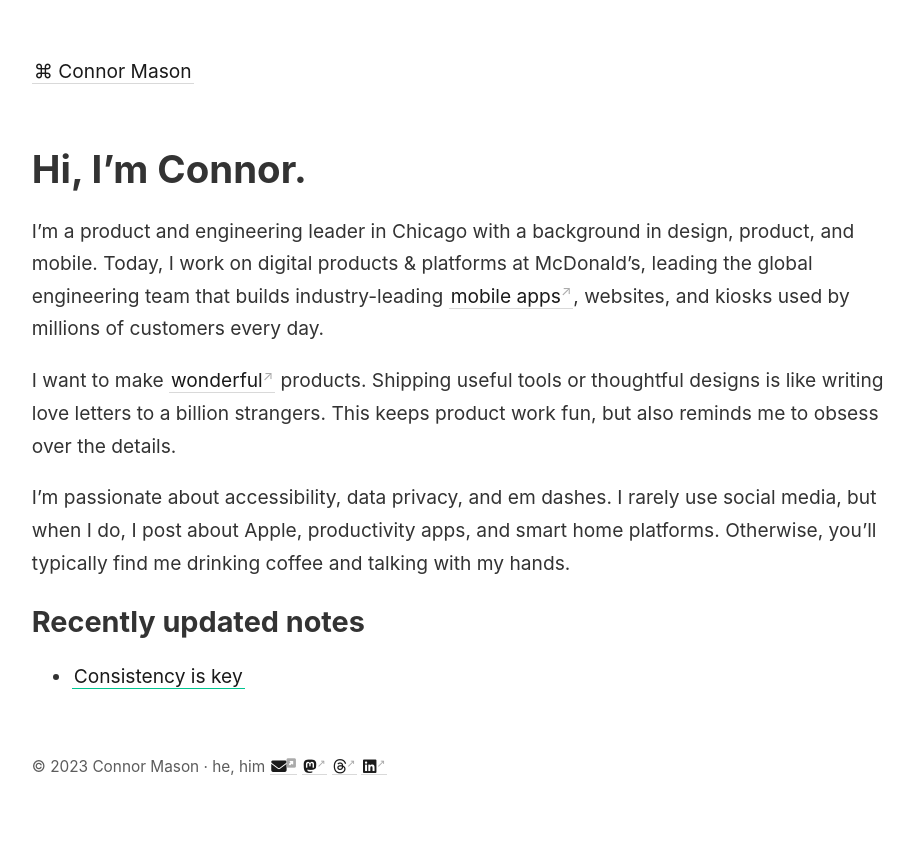
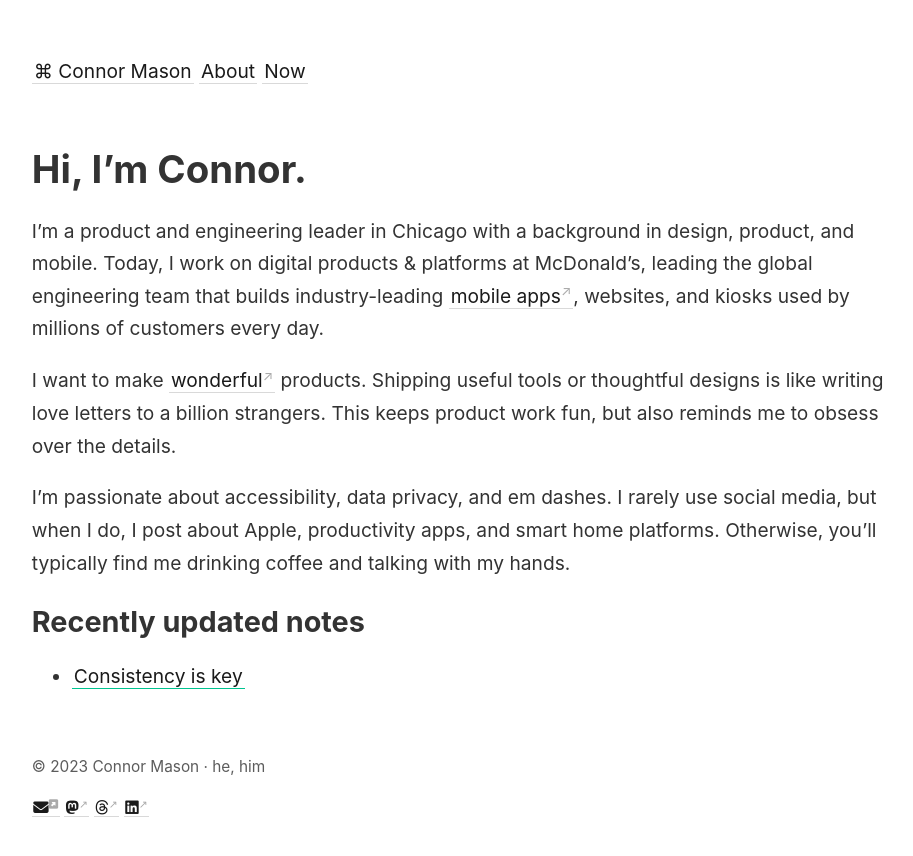
Before and after one commit to conmas/site, a Jekyll site: the page built from _pages/index.md, in a window 1280 px wide. Shown: the top 856 px of the page, without its empty margins (45-958 px from the left). Built offline with Jekyll 4.4.1, drawn with Linux system fonts in a browser that asks for light colours; nearby versions of some CDN libraries.

Commit message:
Navigation changes

```diff
--- a/_includes/footer.html
+++ b/_includes/footer.html
@@ -1,11 +1,7 @@
-<p>© 2023 Connor Mason  ·  he, him
-	<span style="text-align: right">
-		<script>
-			n='connor';d='mason';t='me';
-			document.write('<a href="mailto:'+n+'@'+d+'.'+t+'" class="fa-solid fa-envelope"></a>');
-		</script>
-		<a href="https://hachyderm.io/@connor" rel="me" class="fa-brands fa-mastodon"></a>
-		<a href="https://threads.net/@conmas" class="fa-brands fa-threads"></a>
-		<a href="https://linkedin.com/in/cnnrmsn" class="fa-brands fa-linkedin"></a>
-	</span>
+<p>© 2023 Connor Mason  ·  he, him</p>
+<p>
+	<script>n='connor';d='mason';t='me';document.write('<a href="mailto:'+n+'@'+d+'.'+t+'" class="fa-solid fa-envelope"></a>');</script>
+	<a href="https://hachyderm.io/@connor" rel="me" class="fa-brands fa-mastodon"></a>
+	<a href="https://threads.net/@conmas" class="fa-brands fa-threads"></a>
+	<a href="https://linkedin.com/in/cnnrmsn" class="fa-brands fa-linkedin"></a>
 </p>
--- a/_includes/nav.html
+++ b/_includes/nav.html
@@ -1,3 +1,5 @@
 <div>
     <a class="internal-link" href="{{ site.baseurl }}/">⌘ {{ site.title }}</a>
+    <a class="internal-link" href="/about">About</a>
+    <a class="internal-link" href="/now">Now</a>
 </div>
```
